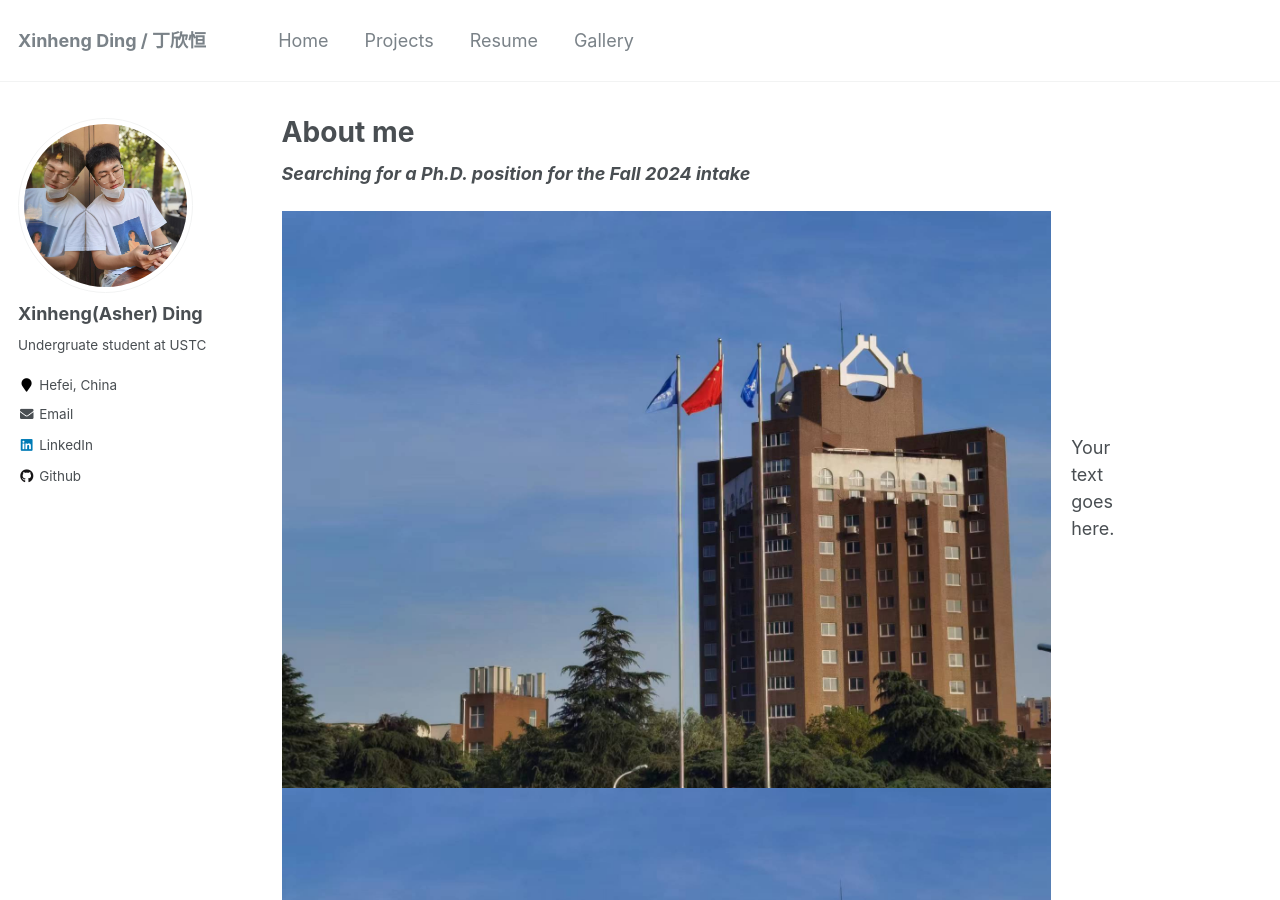
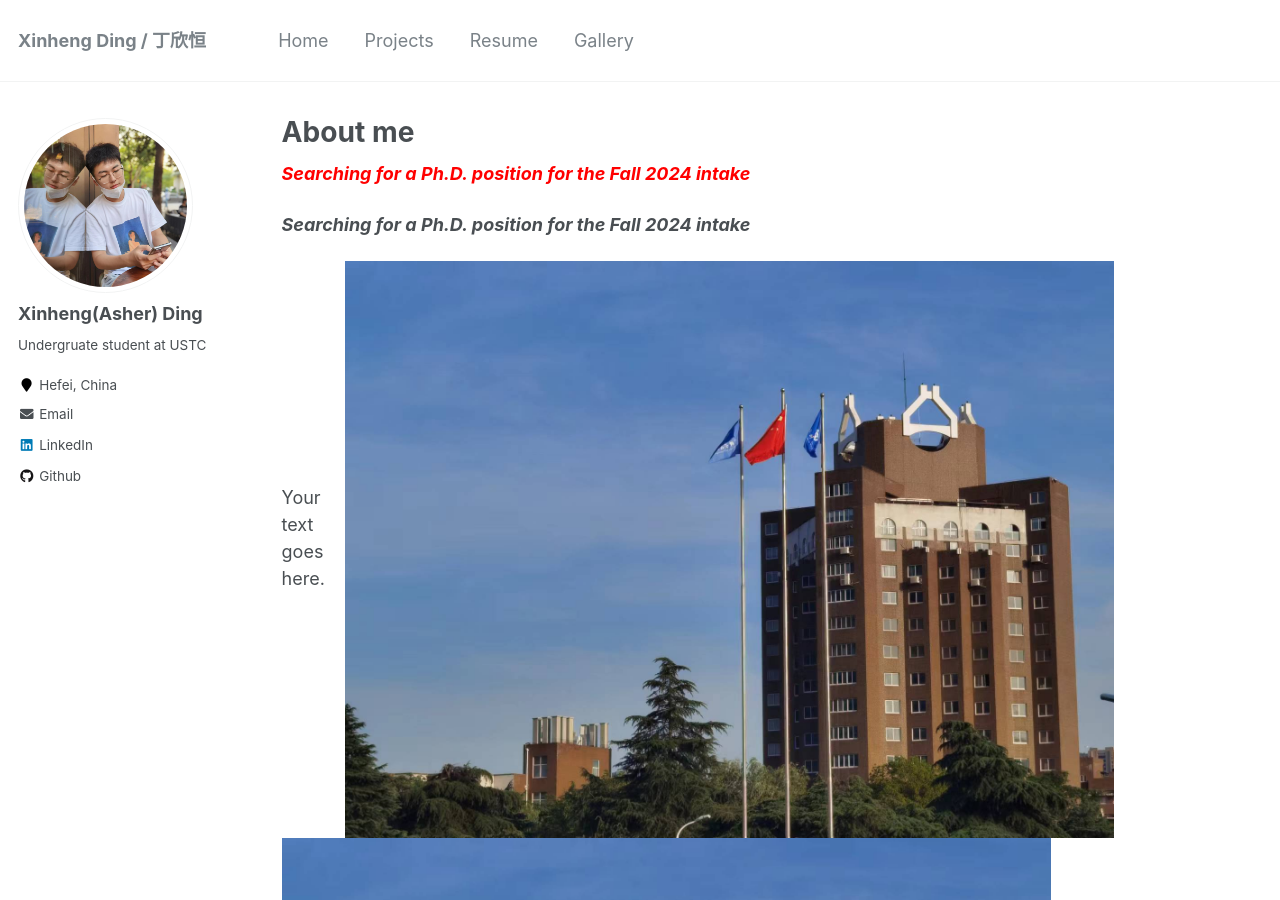
Before and after one commit to XinhengDing/XinhengDing.github.io, a Jekyll site: the page built from _pages/about.md, in a window 1280 px wide and 900 px high. Built offline with Jekyll 4.4.1, drawn with Linux system fonts in a browser that asks for light colours.

Commit message:
Update about.md

```diff
--- a/_pages/about.md
+++ b/_pages/about.md
@@ -8,14 +8,17 @@ redirect_from:
   - /about.html
 ---
 
+<p style="color: red; font-weight: bold; font-style: italic;">Searching for a Ph.D. position for the Fall 2024 intake</p>
+
 ***Searching for a Ph.D. position for the Fall 2024 intake***
 
 <div style="display: flex; align-items: center;">
-    <img src="../images/USTC.jpg" alt="Image" style="float: left; margin-right: 20px;">
     <div style="text-align: left;">
         <p>Your text goes here.</p>
     </div>
+    <img src="../images/USTC.jpg" alt="Image" style="float: right; margin-left: 20px;">
 </div>
+
 
 <img src="../images/USTC.jpg" alt="USTC Campus">
 * I'm a third-year undergraduate student from [School of Information Science and Technology](https://sist.ustc.edu.cn/), University of Science and Technology of China[(USTC)](https://www.ustc.edu.cn/). I am very fortunate to be advised by [Prof. Dong Liu](https://faculty.ustc.edu.cn/dongeliu/en/index.htm) of [Intelligent Visual Data Coding Lab](https://ustc-ivclab.github.io/) from School of Information Science and Technology, USTC.
```
